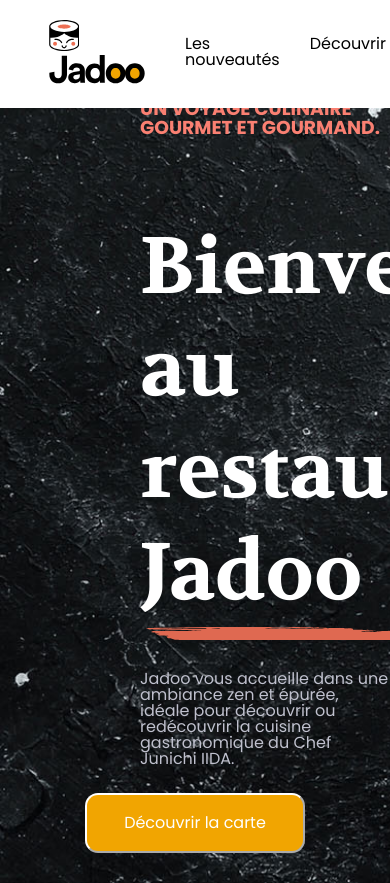
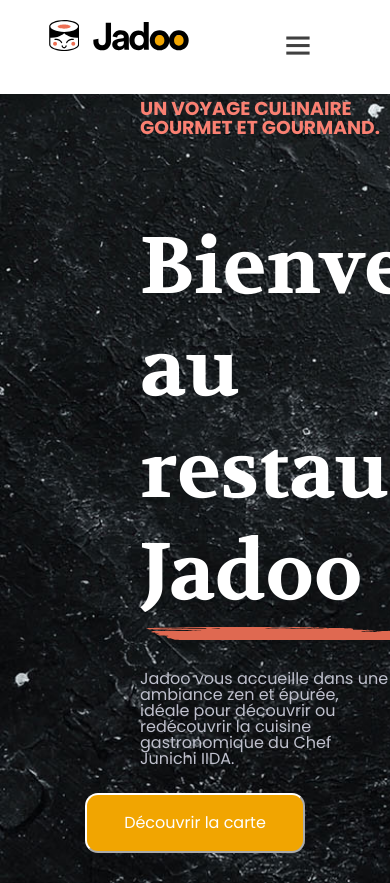
Before and after one commit to Syl203/Jadoo, a plain HTML site: page index.html in a window 390 px wide. Shown: the top 883 px of the page. Drawn offline with Linux system fonts and the light colour scheme.

Commit message:
Signed-off-by: Syl203 <mounier.sylv1@gmail.com> Mise à jour mardi 10h

```diff
--- /dev/null
+++ b/css/responsive.css
@@ -0,0 +1,7 @@
+@media screen and (max-width: 980px){
+    body{background-color: red;}
+    nav ul li{
+        display:none;
+    }
+    ul #burger{ display: block; }
+}
--- a/css/style.css
+++ b/css/style.css
@@ -60,6 +60,10 @@
 ul li {
     list-style-type: none;
     margin-right: 30px;
+}
+
+ul #burger{
+    display: none;
 }
 
 ul li a{
--- a/index.html
+++ b/index.html
@@ -5,8 +5,9 @@
     <meta http-equiv="X-UA-Compatible" content="IE=edge">
     <meta name="viewport" content="width=device-width, initial-scale=1.0">
     <title>Jadoo : un voyage culinaire gourmet et gourmand</title>
-    <link rel="stylesheet" href="css/style.css">
-    <link rel="stylesheet" href="css/fonts.css">
+    <link rel="stylesheet" href="css/style.css" type="text/css">
+    <link rel="stylesheet" href="css/fonts.css" type="text/css">
+    <link rel="stylesheet" href="css/responsive.css" type="text/css">
     <link rel="icon" href="img/favicon.ico" />
 
 </head>
@@ -23,6 +24,9 @@
                 <li><a href="">Découvrir</a></li>
                 <li><a href="">Commander</a></li>
                 <li><a href="">Contactez-nous</a></li>
+                <li id="burger">
+                    <img src="img/burger_icon.svg" alt="" />
+                </li>
             </ul>
         </nav>
     </header>
```
